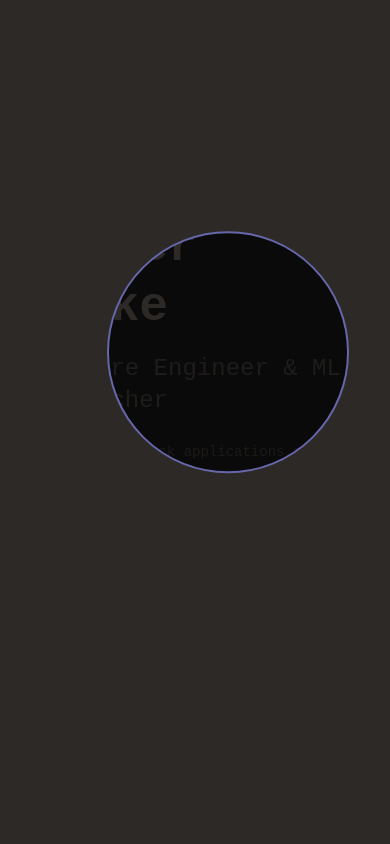
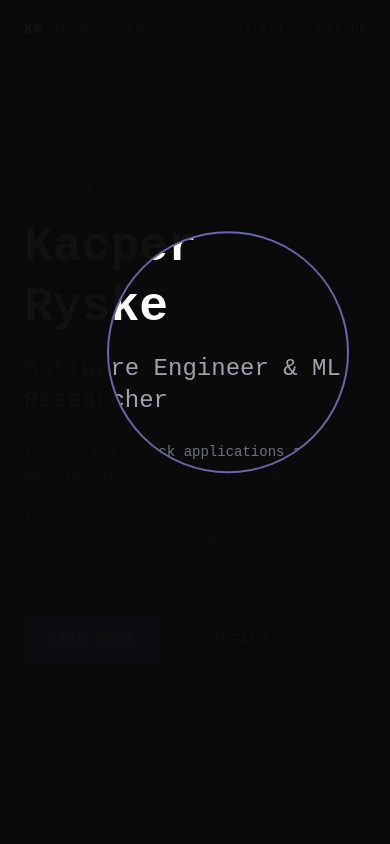
Before and after one commit to Shavss/Shavss.github.io, a Next.js app: page / in a window 390 px wide. Shown: the top 844 px of the page. Built offline with nearby package versions, Linux system fonts and the light colour scheme.

Commit message:
revert: restore dark theme, RADIUS=120, SPEED=4.2

```diff
--- a/app/globals.css
+++ b/app/globals.css
@@ -4,9 +4,6 @@
 
 :root {
   --font-mono: 'SF Mono', 'Fira Code', 'Fira Mono', 'Roboto Mono', monospace;
-  --cloud-dancer: #F2EFE4;
-  --pantone-black: #2D2926;
-  --very-peri: #6667AB;
 }
 
 * {
@@ -18,9 +15,8 @@ html {
 }
 
 body {
-  /* PANTONE 11-4201 TCX Cloud Dancer */
-  background-color: #F2EFE4;
-  color: #2D2926;
+  background-color: #0a0a0a;
+  color: #e2e8f0;
   font-family: var(--font-mono), monospace;
 }
 
@@ -28,10 +24,10 @@ body {
   width: 4px;
 }
 ::-webkit-scrollbar-track {
-  background: #e8e4d8;
+  background: #111;
 }
 ::-webkit-scrollbar-thumb {
-  background: #b0ab9e;
+  background: #333;
   border-radius: 2px;
 }
 
@@ -46,7 +42,7 @@ body {
   left: 0;
   width: 0;
   height: 1px;
-  background: #6667AB;
+  background: #7c6af7;
   transition: width 0.3s ease;
 }
 
@@ -66,7 +62,7 @@ body {
   font-size: 0.7rem;
   padding: 2px 8px;
   border-radius: 3px;
-  background: rgba(102, 103, 171, 0.12);
-  border: 1px solid rgba(102, 103, 171, 0.35);
-  color: #4a4b8a;
+  background: rgba(124, 106, 247, 0.15);
+  border: 1px solid rgba(124, 106, 247, 0.3);
+  color: #a89cf7;
 }
--- a/components/About.js
+++ b/components/About.js
@@ -18,8 +18,8 @@ export default function About() {
         viewport={{ once: true }}
         transition={{ duration: 0.6 }}
       >
-        <p className="text-[#6667AB] text-xs tracking-widest uppercase mb-2">Background</p>
-        <h2 className="text-3xl font-bold text-[#2D2926] mb-10">About</h2>
+        <p className="text-[#7c6af7] text-xs tracking-widest uppercase mb-2">Background</p>
+        <h2 className="text-3xl font-bold text-white mb-10">About</h2>
       </motion.div>
 
       <div className="grid grid-cols-1 md:grid-cols-2 gap-12">
@@ -29,18 +29,18 @@ export default function About() {
           viewport={{ once: true }}
           transition={{ duration: 0.6 }}
         >
-          <p className="text-[#2D2926]/70 text-sm leading-relaxed mb-4">
+          <p className="text-gray-400 text-sm leading-relaxed mb-4">
             I&apos;m a software engineer and researcher currently completing my MSc in
             Information Technologies for the Built Environment. My thesis focuses on
-            multimodal deep learning for insect species classification &mdash; fusing
+            multimodal deep learning for insect species classification — fusing
             visual features with ecological context data.
           </p>
-          <p className="text-[#2D2926]/70 text-sm leading-relaxed mb-4">
+          <p className="text-gray-400 text-sm leading-relaxed mb-4">
             Previously at Siemens as a working student Software Engineer, and
             earlier as a Data Engineer. I enjoy building systems at the intersection
             of software engineering and machine learning.
           </p>
-          <p className="text-[#2D2926]/70 text-sm leading-relaxed">
+          <p className="text-gray-400 text-sm leading-relaxed">
             When I&apos;m not writing code or training models, I explore citizen science
             datasets and urban biodiversity conservation topics.
           </p>
@@ -55,7 +55,7 @@ export default function About() {
         >
           {skills.map(s => (
             <div key={s.category}>
-              <p className="text-[#6667AB] text-xs tracking-widest uppercase mb-2">{s.category}</p>
+              <p className="text-[#7c6af7] text-xs tracking-widest uppercase mb-2">{s.category}</p>
               <div className="flex flex-wrap gap-2">
                 {s.items.map(item => (
                   <span key={item} className="tag">{item}</span>
--- a/components/Hero.js
+++ b/components/Hero.js
@@ -10,41 +10,41 @@ export default function Hero() {
         animate={{ opacity: 1, y: 0 }}
         transition={{ duration: 0.8, ease: 'easeOut' }}
       >
-        <p className="text-[#6667AB] text-sm tracking-widest uppercase mb-4 font-mono">
+        <p className="text-[#7c6af7] text-sm tracking-widest uppercase mb-4 font-mono">
           Hi, I&apos;m
         </p>
-        <h1 className="text-5xl md:text-7xl font-bold text-[#2D2926] leading-tight mb-4">
+        <h1 className="text-5xl md:text-7xl font-bold text-white leading-tight mb-4">
           Kacper Ryske
         </h1>
-        <h2 className="text-2xl md:text-3xl text-[#2D2926]/60 font-light mb-6">
+        <h2 className="text-2xl md:text-3xl text-gray-400 font-light mb-6">
           Software Engineer &amp; ML Researcher
         </h2>
-        <p className="text-[#2D2926]/50 max-w-xl leading-relaxed text-sm mb-10">
-          I build full-stack applications and machine learning systems &mdash; from
+        <p className="text-gray-500 max-w-xl leading-relaxed text-sm mb-10">
+          I build full-stack applications and machine learning systems — from
           3D BIM web platforms to multimodal deep learning pipelines.
           Currently pursuing MSc in Information Technologies for the Built Environment.
         </p>
         <div className="flex gap-4 flex-wrap">
           <a
             href="#projects"
-            className="px-6 py-3 bg-[#2D2926] text-[#F2EFE4] text-sm tracking-widest uppercase rounded hover:bg-[#6667AB] transition-colors"
+            className="px-6 py-3 bg-[#7c6af7] text-white text-sm tracking-widest uppercase rounded hover:bg-[#6a58e0] transition-colors"
           >
             View Work
           </a>
           <a
             href="#contact"
-            className="px-6 py-3 border border-[#2D2926]/20 text-[#2D2926] text-sm tracking-widest uppercase rounded hover:border-[#6667AB] hover:text-[#6667AB] transition-all"
+            className="px-6 py-3 border border-white/10 text-gray-300 text-sm tracking-widest uppercase rounded hover:border-[#7c6af7] hover:text-white transition-all"
           >
             Contact
           </a>
         </div>
       </motion.div>
 
-      <div className="absolute right-0 top-1/4 w-72 h-72 opacity-[0.06] pointer-events-none">
+      <div className="absolute right-0 top-1/4 w-72 h-72 opacity-[0.03] pointer-events-none">
         <svg viewBox="0 0 200 200" xmlns="http://www.w3.org/2000/svg">
           {Array.from({ length: 10 }).map((_, i) =>
             Array.from({ length: 10 }).map((_, j) => (
-              <circle key={`${i}-${j}`} cx={i * 22} cy={j * 22} r="1.5" fill="#2D2926" />
+              <circle key={`${i}-${j}`} cx={i * 22} cy={j * 22} r="1.5" fill="white" />
             ))
           )}
         </svg>
--- a/components/Nav.js
+++ b/components/Nav.js
@@ -15,18 +15,18 @@ export default function Nav() {
 
   return (
     <nav className={`fixed top-0 left-0 right-0 z-50 transition-all duration-300 ${
-      scrolled ? 'bg-[#F2EFE4]/90 backdrop-blur border-b border-[#2D2926]/10' : ''
+      scrolled ? 'bg-[#0a0a0a]/90 backdrop-blur border-b border-white/5' : ''
     }`}>
       <div className="max-w-5xl mx-auto px-6 py-5 flex justify-between items-center">
-        <a href="#" className="text-[#2D2926] font-bold tracking-widest text-sm">
-          KR<span className="text-[#6667AB]">.</span>
+        <a href="#" className="text-white font-bold tracking-widest text-sm">
+          KR<span className="text-[#7c6af7]">.</span>
         </a>
         <div className="flex gap-8">
           {links.map(link => (
             <a
               key={link}
               href={`#${link}`}
-              className="nav-link text-xs tracking-widest uppercase text-[#2D2926]/60 hover:text-[#2D2926] transition-colors"
+              className="nav-link text-xs tracking-widest uppercase text-gray-400 hover:text-white transition-colors"
             >
               {link}
             </a>
@@ -35,7 +35,7 @@ export default function Nav() {
             href="https://github.com/Shavss"
             target="_blank"
             rel="noreferrer"
-            className="text-xs tracking-widest uppercase text-[#2D2926]/60 hover:text-[#6667AB] transition-colors"
+            className="text-xs tracking-widest uppercase text-gray-400 hover:text-[#7c6af7] transition-colors"
           >
             GitHub
           </a>
--- a/components/Projects.js
+++ b/components/Projects.js
@@ -49,8 +49,8 @@ export default function Projects() {
         viewport={{ once: true }}
         transition={{ duration: 0.6 }}
       >
-        <p className="text-[#6667AB] text-xs tracking-widest uppercase mb-2">Selected Work</p>
-        <h2 className="text-3xl font-bold text-[#2D2926] mb-12">Projects</h2>
+        <p className="text-[#7c6af7] text-xs tracking-widest uppercase mb-2">Selected Work</p>
+        <h2 className="text-3xl font-bold text-white mb-12">Projects</h2>
       </motion.div>
 
       <div className="grid grid-cols-1 md:grid-cols-2 gap-5">
@@ -64,18 +64,18 @@ export default function Projects() {
             whileInView={{ opacity: 1, y: 0 }}
             viewport={{ once: true }}
             transition={{ duration: 0.5, delay: i * 0.1 }}
-            className="project-card block p-6 rounded-lg border border-[#2D2926]/10 bg-[#2D2926]/[0.03] hover:border-[#6667AB]/50 hover:bg-[#6667AB]/[0.05] group"
+            className="project-card block p-6 rounded-lg border border-white/5 bg-white/[0.02] hover:border-[#7c6af7]/40 hover:bg-white/[0.04] group"
             data-hover
           >
             <div className="flex justify-between items-start mb-3">
-              <h3 className="text-[#2D2926] font-semibold text-sm leading-snug group-hover:text-[#6667AB] transition-colors">
+              <h3 className="text-white font-semibold text-sm leading-snug group-hover:text-[#a89cf7] transition-colors">
                 {p.name}
               </h3>
-              <svg className="w-4 h-4 text-[#2D2926]/30 group-hover:text-[#6667AB] transition-colors flex-shrink-0 ml-2 mt-0.5" fill="none" stroke="currentColor" viewBox="0 0 24 24">
+              <svg className="w-4 h-4 text-gray-600 group-hover:text-[#7c6af7] transition-colors flex-shrink-0 ml-2 mt-0.5" fill="none" stroke="currentColor" viewBox="0 0 24 24">
                 <path strokeLinecap="round" strokeLinejoin="round" strokeWidth={1.5} d="M17 7l-10 10M7 7h10v10" />
               </svg>
             </div>
-            <p className="text-[#2D2926]/55 text-xs leading-relaxed mb-4">{p.description}</p>
+            <p className="text-gray-500 text-xs leading-relaxed mb-4">{p.description}</p>
             <div className="flex flex-wrap gap-2">
               {p.tags.map(t => (
                 <span key={t} className="tag">{t}</span>
--- a/components/SpotlightOverlay.js
+++ b/components/SpotlightOverlay.js
@@ -6,10 +6,10 @@ const RADIUS = 120                  // 160 * 0.75 = 120
 const SPEED = 4.2
 const EXPAND_DURATION = 1000
 
-// PANTONE Black C
-const OVERLAY_COLOR = '#2D2926'
+// Dark overlay
+const OVERLAY_COLOR = 'rgba(10,10,10,0.97)'
 
-// VeryPeri
+// VeryPeri accent ring
 const ACCENT_COLOR = '#6667AB'
 
 export default function SpotlightOverlay() {
@@ -135,7 +135,7 @@ export default function SpotlightOverlay() {
     <canvas
       ref={canvasRef}
       className="fixed inset-0 z-[100]"
-      style={{ cursor: 'default' }}
+      style={{ cursor: 'none' }}
     />
   )
 }
```
Also changed, not shown: components/Contact.js (+9 -9 lines).
